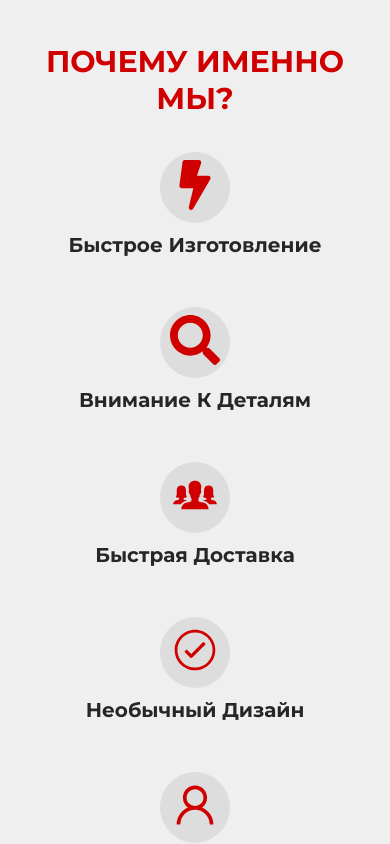
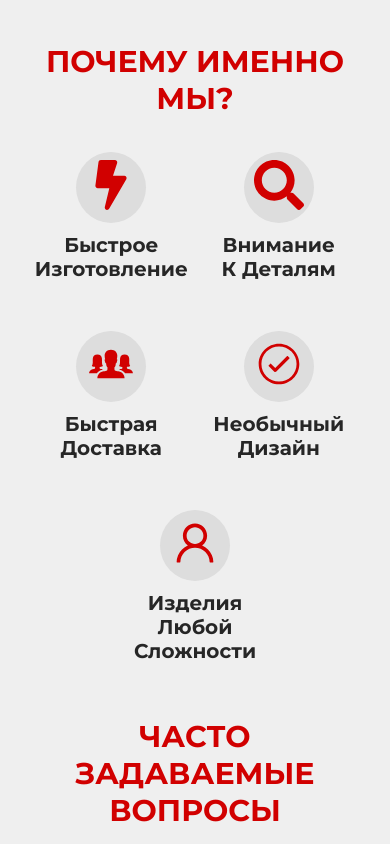
Before and after one commit to SardorDev12/basico.uz, a React (Vite) app: page / in a window 390 px wide. Shown: the part 2060-2904 px from the top of the page. Built offline with nearby package versions, Linux system fonts and the light colour scheme.

Commit message:
qualities section fix

```diff
--- a/src/Sass/qualities.scss
+++ b/src/Sass/qualities.scss
@@ -29,9 +29,13 @@
 }
 @media screen and (max-width: 425px) {
   .qualities {
-    @include flex-column;
     gap: 2rem;
+    flex-wrap: wrap;
+    justify-content: center;
 
+    .quality {
+      width: calc(50% - 10px);
+    }
     .quality .quality-icon {
       font-size: 5rem;
       padding-bottom: 0;
```
